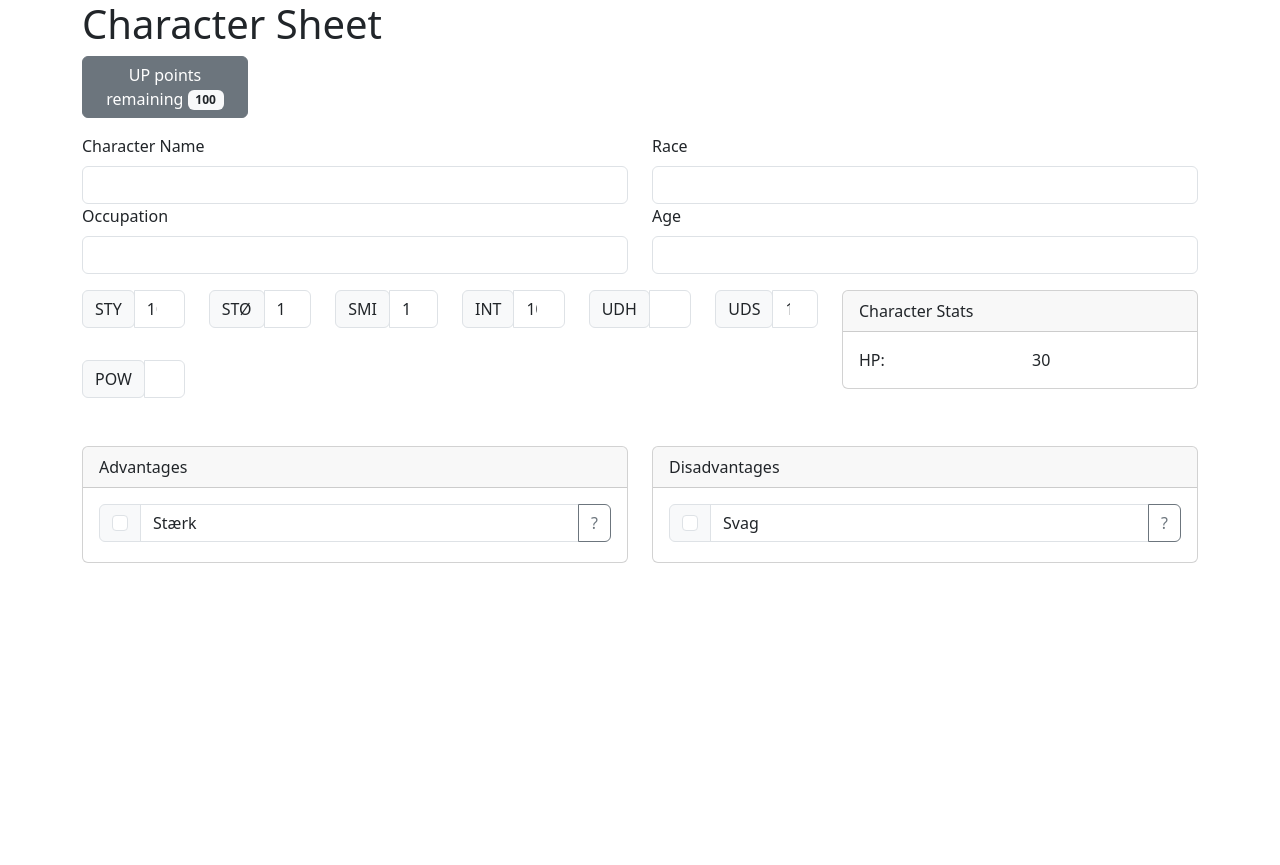
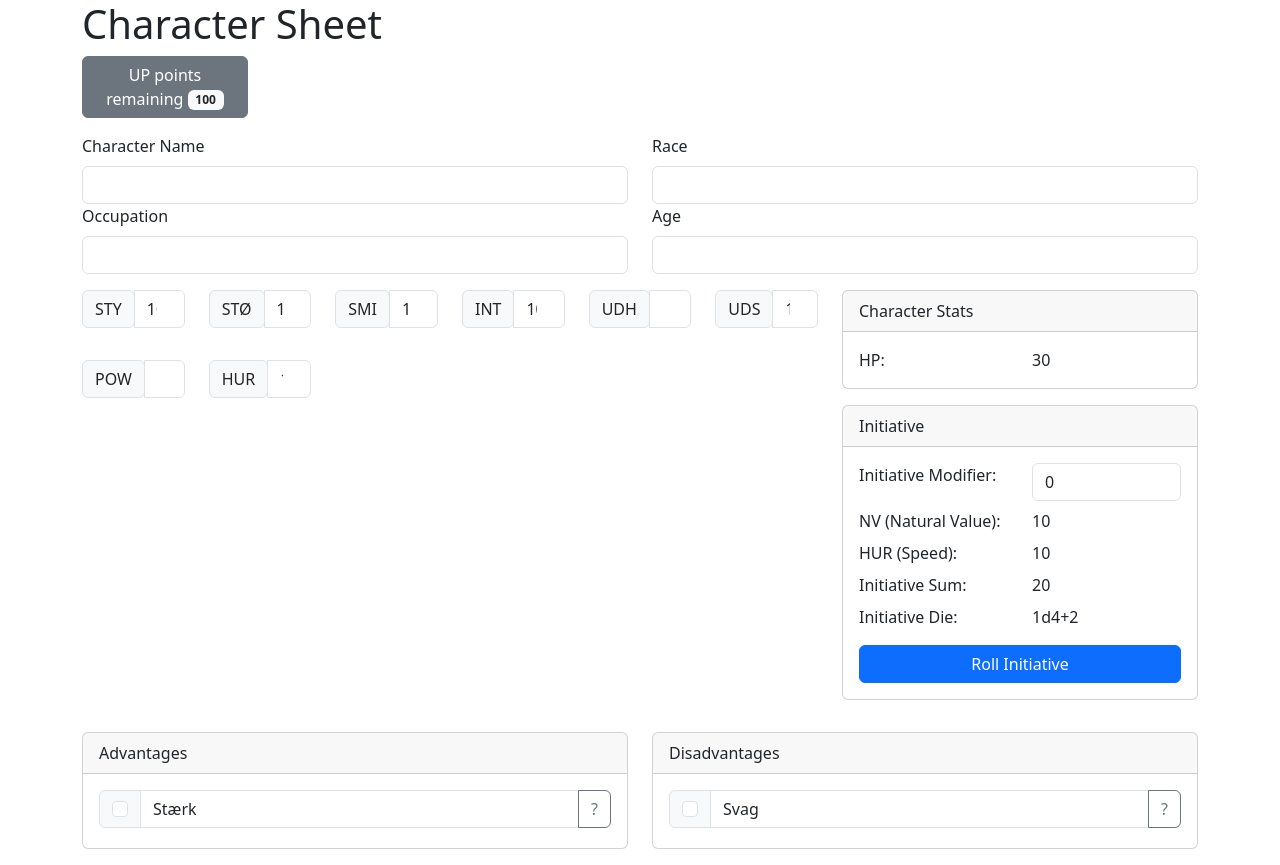
Before and after one commit to sofusalbertsen/foggy-chars, a Vue app: page / in a window 1280 px wide. Before the commit the page ends 800 px from the top, so only its background shows below. Built offline with nearby package versions, Linux system fonts and the light colour scheme.

Commit message:
Add Initiative component and integrate initiative calculations into character store

```diff
--- a/src/App.vue
+++ b/src/App.vue
@@ -13,23 +13,24 @@
     <div class="row mb-3">
       <div class="col-md-8">
         <div class="row">
-          <Stat
-            v-for="stat in characterStore.stats"
-            :key="stat.name"
-            :stat="stat"
-          />
+          <Stat v-for="stat in characterStore.stats" :key="stat.name" :stat="stat" />
         </div>
       </div>
       <div class="col-md-4">
+        <div class="row">
+          <div class="col-12 mb-3">
             <div class="card">
-          <div class="card-header">
-            Character Stats
-          </div>
+              <div class="card-header">Character Stats</div>
               <div class="card-body">
                 <div class="row">
                   <div class="col">HP:</div>
                   <div class="col"><Hp /></div>
                 </div>
+              </div>
+            </div>
+          </div>
+          <div class="col-12">
+            <Initiative />
           </div>
         </div>
       </div>
@@ -40,7 +41,7 @@
           <div class="card-header">Advantages</div>
           <div class="card-body">
             <Advantage
-              v-for="adv in characterStore.advantages.filter(a => a.advantage)"
+              v-for="adv in characterStore.advantages.filter((a) => a.advantage)"
               :key="adv.name"
               :name="adv.name"
               :value="adv.value"
@@ -55,7 +56,7 @@
           <div class="card-header">Disadvantages</div>
           <div class="card-body">
             <Advantage
-              v-for="adv in characterStore.advantages.filter(a => !a.advantage)"
+              v-for="adv in characterStore.advantages.filter((a) => !a.advantage)"
               :key="adv.name"
               :name="adv.name"
               :value="adv.value"
@@ -70,12 +71,13 @@
 </template>
 
 <script>
-import { useCharacterStore } from './stores/characterStore';
-import Up from './components/Up.vue';
-import Stat from './components/Stat.vue';
-import Hp from './components/Hp.vue';
-import Freetext from './components/Freetext.vue';
-import Advantage from './components/Advantage.vue';
+import { useCharacterStore } from './stores/characterStore'
+import Up from './components/Up.vue'
+import Stat from './components/Stat.vue'
+import Hp from './components/Hp.vue'
+import Freetext from './components/Freetext.vue'
+import Advantage from './components/Advantage.vue'
+import Initiative from './components/Initiative.vue'
 
 export default {
   components: {
@@ -83,15 +85,16 @@ export default {
     Stat,
     Hp,
     Freetext,
-    Advantage
+    Advantage,
+    Initiative,
   },
   setup() {
-    const characterStore = useCharacterStore();
+    const characterStore = useCharacterStore()
 
     return {
-      characterStore
-    };
+      characterStore,
     }
+  },
 }
 </script>
 
--- /dev/null
+++ b/src/components/Initiative.vue
@@ -0,0 +1,102 @@
+<template>
+  <div class="initiative-component">
+    <div class="card">
+      <div class="card-header">Initiative</div>
+      <div class="card-body">
+        <div class="row mb-2">
+          <div class="col-6">
+            <label for="initiativeModifier" class="form-label">Initiative Modifier:</label>
+          </div>
+          <div class="col-6">
+            <div class="input-group">
+              <input
+                type="number"
+                class="form-control"
+                id="initiativeModifier"
+                v-model="initiativeModifier"
+                @input="updateModifier"
+              />
+            </div>
+          </div>
+        </div>
+
+        <div class="row mb-2">
+          <div class="col-6">NV (Natural Value):</div>
+          <div class="col-6">{{ characterStore.calculateNV }}</div>
+        </div>
+
+        <div class="row mb-2">
+          <div class="col-6">HUR (Speed):</div>
+          <div class="col-6">
+            {{ getHurValue }}
+          </div>
+        </div>
+
+        <div class="row mb-2">
+          <div class="col-6">Initiative Sum:</div>
+          <div class="col-6">{{ characterStore.calculateInitiativeSum }}</div>
+        </div>
+
+        <div class="row mb-2">
+          <div class="col-6">Initiative Die:</div>
+          <div class="col-6">{{ characterStore.getInitiativeDescription }}</div>
+        </div>
+
+        <div class="row mt-3">
+          <div class="col-12">
+            <button @click="rollForInitiative" class="btn btn-primary w-100">
+              Roll Initiative
+            </button>
+          </div>
+        </div>
+
+        <div v-if="initiativeRoll !== null" class="row mt-3">
+          <div class="col-12 text-center">
+            <h3>Result: {{ initiativeRoll }} segments</h3>
+          </div>
+        </div>
+      </div>
+    </div>
+  </div>
+</template>
+
+<script>
+import { ref, computed } from 'vue'
+import { useCharacterStore } from '../stores/characterStore'
+
+export default {
+  setup() {
+    const characterStore = useCharacterStore()
+    const initiativeModifier = ref(characterStore.initiativeModifier)
+    const initiativeRoll = ref(null)
+
+    const getHurValue = computed(() => {
+      const hur = characterStore.stats.find((s) => s.name === 'HUR')
+      return hur ? hur.statValue : 0
+    })
+
+    const updateModifier = () => {
+      characterStore.updateInitiativeModifier(initiativeModifier.value)
+    }
+
+    const rollForInitiative = () => {
+      initiativeRoll.value = characterStore.rollInitiative()
+    }
+
+    return {
+      characterStore,
+      initiativeModifier,
+      initiativeRoll,
+      getHurValue,
+      updateModifier,
+      rollForInitiative,
+    }
+  },
+}
+</script>
+
+<style>
+.initiative-component {
+  margin-bottom: 1rem;
+}
+</style>
--- a/src/stores/characterStore.js
+++ b/src/stores/characterStore.js
@@ -11,6 +11,7 @@ export const useCharacterStore = defineStore('character', {
       { name: 'UDH', longName: 'Udholdenhed', statValue: 10, statname: 'constitution' },
       { name: 'UDS', longName: 'Udseende', statValue: 10, statname: 'appearance' },
       { name: 'POW', longName: 'Power', statValue: 10, statname: 'power' },
+      { name: 'HUR', longName: 'Hurtighed', statValue: 10, statname: 'speed' }, // Added speed stat
     ],
     characterInfo: {
       name: '',
@@ -24,6 +25,8 @@ export const useCharacterStore = defineStore('character', {
       { name: 'Svag', value: 5, advantage: false, chosen: false },
       // Add more advantages/disadvantages as needed
     ],
+    initiativeModifier: 0, // Initiative modifier (InIM)
+    // ... existing state properties
   }),
 
   getters: {
@@ -41,6 +44,83 @@ export const useCharacterStore = defineStore('character', {
 
     getStat: (state) => (name) => {
       return state.stats.find((stat) => stat.name === name)
+    },
+
+    // Calculate Natural Value (NV)
+    calculateNV: (state) => {
+      // Assuming NV is based on some stats - adjust this calculation as needed
+      const sty = state.stats.find((s) => s.name === 'STY')?.statValue || 0
+      const smi = state.stats.find((s) => s.name === 'SMI')?.statValue || 0
+      const int = state.stats.find((s) => s.name === 'INT')?.statValue || 0
+
+      return Math.floor((sty + smi + int) / 3)
+    },
+
+    // Calculate Initiative Sum (NV + HUR + InIM)
+    calculateInitiativeSum: (state) => {
+      // Use the calculation inside this getter rather than relying on another getter
+      const nv = Math.floor(
+        ((state.stats.find((s) => s.name === 'STY')?.statValue || 0) +
+          (state.stats.find((s) => s.name === 'SMI')?.statValue || 0) +
+          (state.stats.find((s) => s.name === 'INT')?.statValue || 0)) /
+          3,
+      )
+      const hur = state.stats.find((s) => s.name === 'HUR')?.statValue || 0
+      return nv + hur + state.initiativeModifier
+    },
+
+    // Get Initiative Dice and Modifier
+    getInitiativeDiceAndMod: (state) => {
+      // Get the sum directly without using another getter
+      const sum = state.calculateInitiativeSum
+
+      if (sum < 18) return { dice: 4, mod: 3 }
+      if (sum <= 21) return { dice: 4, mod: 2 }
+      if (sum <= 25) return { dice: 4, mod: 1 }
+      if (sum <= 30) return { dice: 4, mod: 0 }
+      if (sum <= 33) return { dice: 3, mod: 0 }
+      if (sum <= 37) return { dice: 2, mod: 0 }
+      if (sum <= 41) return { dice: 2, mod: 0, specialChance: 0.75 } // 75% chance for 1
+      return { dice: 0, mod: 1 } // Always 1
+    },
+
+    // Get initiative description
+    getInitiativeDescription: (state) => {
+      // Directly compute dice and modifier without relying on another getter
+      const sum = state.calculateInitiativeSum
+
+      let dice, mod, specialChance
+
+      if (sum < 18) {
+        dice = 4
+        mod = 3
+      } else if (sum <= 21) {
+        dice = 4
+        mod = 2
+      } else if (sum <= 25) {
+        dice = 4
+        mod = 1
+      } else if (sum <= 30) {
+        dice = 4
+        mod = 0
+      } else if (sum <= 33) {
+        dice = 3
+        mod = 0
+      } else if (sum <= 37) {
+        dice = 2
+        mod = 0
+      } else if (sum <= 41) {
+        dice = 2
+        mod = 0
+        specialChance = 0.75
+      } else {
+        dice = 0
+        mod = 1
+      }
+
+      if (dice === 0) return '1'
+      if (specialChance) return `1d${dice} (75% for 1)`
+      return mod > 0 ? `1d${dice}+${mod}` : `1d${dice}`
     },
   },
 
@@ -68,5 +148,61 @@ export const useCharacterStore = defineStore('character', {
     updateCharacterInfo(field, value) {
       this.characterInfo[field] = value
     },
+
+    updateInitiativeModifier(value) {
+      this.initiativeModifier = parseInt(value) || 0
+    },
+
+    // Roll initiative based on current stats
+    rollInitiative() {
+      // Calculate the dice and mod directly instead of using a getter
+      const sum = this.calculateInitiativeSum
+
+      let dice, mod, specialChance
+
+      if (sum < 18) {
+        dice = 4
+        mod = 3
+      } else if (sum <= 21) {
+        dice = 4
+        mod = 2
+      } else if (sum <= 25) {
+        dice = 4
+        mod = 1
+      } else if (sum <= 30) {
+        dice = 4
+        mod = 0
+      } else if (sum <= 33) {
+        dice = 3
+        mod = 0
+      } else if (sum <= 37) {
+        dice = 2
+        mod = 0
+      } else if (sum <= 41) {
+        dice = 2
+        mod = 0
+        specialChance = 0.75
+      } else {
+        dice = 0
+        mod = 1
+      }
+
+      if (dice === 0) return 1
+
+      let result
+      if (specialChance) {
+        // Handle 75% chance for 1
+        const chance = Math.random()
+        if (chance <= 0.75) {
+          result = 1
+        } else {
+          result = Math.floor(Math.random() * dice) + 1
+        }
+      } else {
+        result = Math.floor(Math.random() * dice) + 1 + mod
+      }
+
+      return result
+    },
   },
 })
```
Lines whose indentation alone changed are shown as unchanged.
